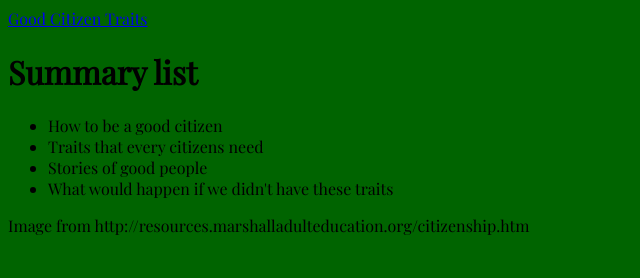
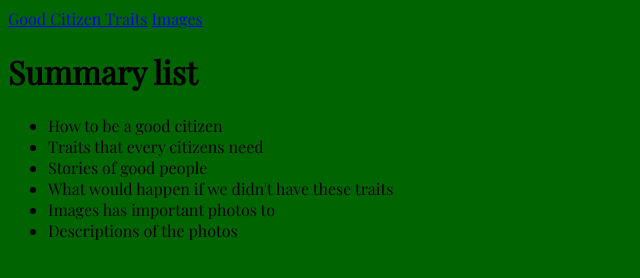
Before and after one commit to lsrhs1961901/site, a plain HTML site: page index.html in a window 1280 px wide. Shown: the whole page, without its empty margins (0-640 px from the left). Drawn offline with nearby package versions, Linux system fonts and the light colour scheme.

Commit message:
fixed index

```diff
--- a/index.html
+++ b/index.html
@@ -4,13 +4,15 @@
 </head>
 <body>
   <a href='citizenship.html'>Good Citizen Traits</a>
+  <a href='images.html'>Images</a>
   <h1>Summary list</h1>
   <ul>
     <li>How to be a good citizen</li>
     <li>Traits that every citizens need</li>
     <li>Stories of good people</li>
     <li>What would happen if we didn't have these traits</li>
+    <li>Images has important photos to</li>
+    <li>Descriptions of the photos</li>
   </ul>
 </body>
-<p>Image from http://resources.marshalladulteducation.org/citizenship.htm</p>
 <link href="https://fonts.googleapis.com/css?family=Playfair+Display" rel="index stylesheet">
```
